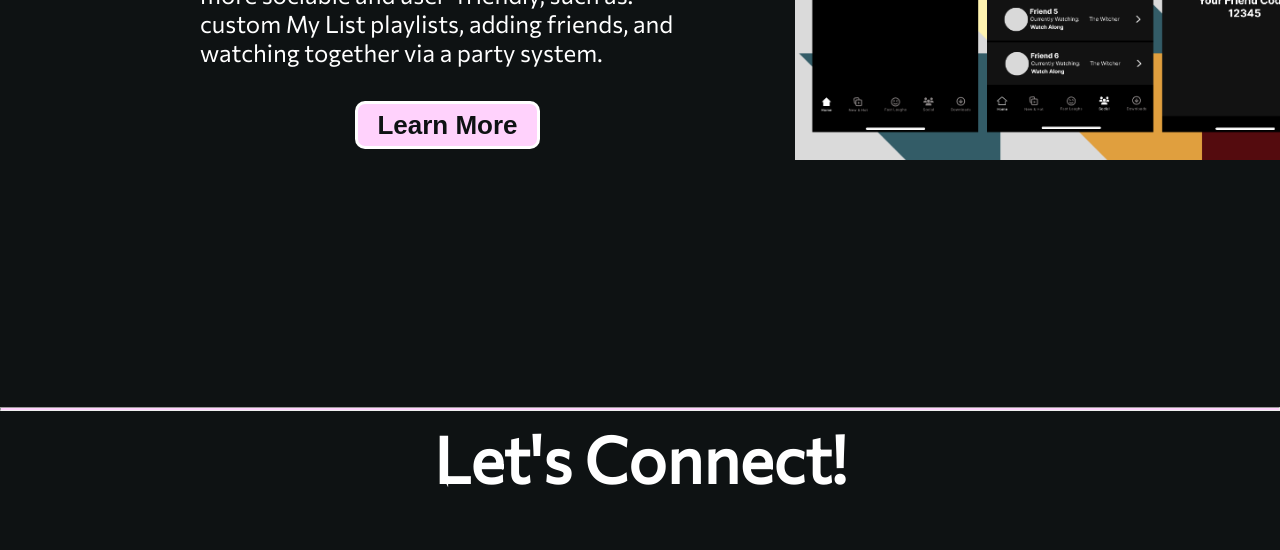
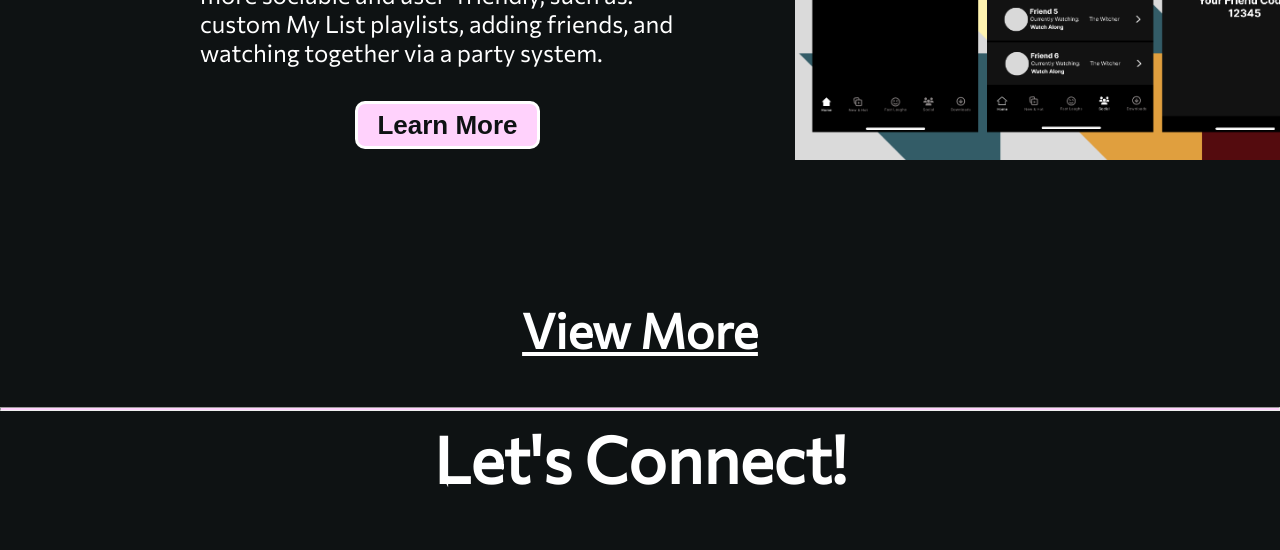
Before and after one commit to nickvelez17/UX_UI_HW_18, a plain HTML site: page index.html in a window 1280 px wide. Shown: the part 3509-4059 px from the top of the page. Drawn offline with Linux system fonts and the light colour scheme.

Commit message:
CodedHW18PortfolioFinished

```diff
--- a/css/style.css
+++ b/css/style.css
@@ -227,7 +227,6 @@ h3{
 
 .myProjectsParent{
 
-
     padding-left: 200px;
     padding-right: 200px;
     display: flex;
@@ -340,3 +339,12 @@ h4{
     font-size: 34px;
     padding-bottom: 15px;
 }
+
+.viewMore{
+    align-self: center;
+    text-decoration: underline;
+    color:#FFFFFF;
+    font-size: 48px;
+    font-weight: 800;
+
+}
--- a/index.html
+++ b/index.html
@@ -149,7 +149,17 @@
 
                 </div>
 
+
             </div>
+
+
+            <h5 class="viewMore">
+                View More
+            </h5>
+
+
+
+
 
         </section>
 
```
